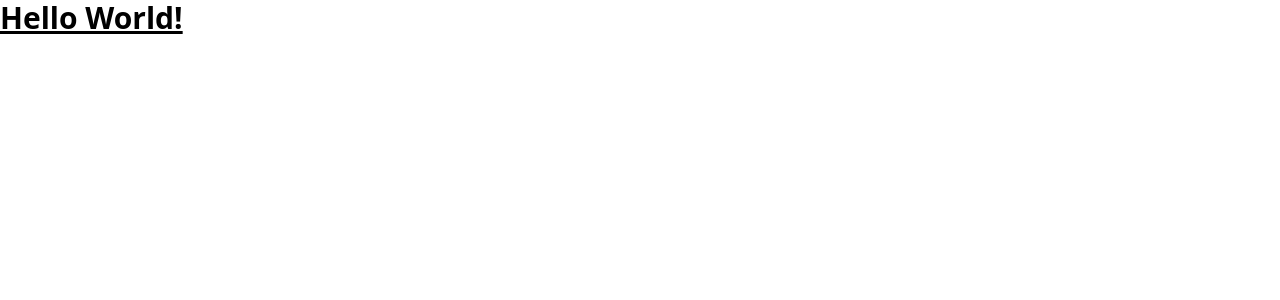
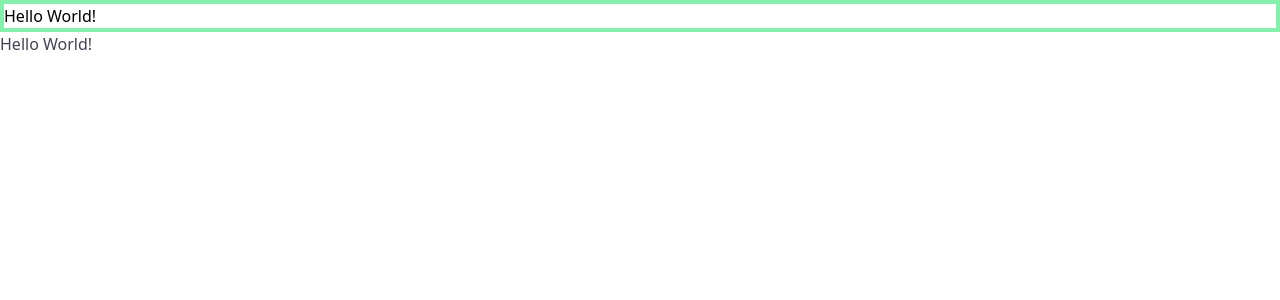
Before and after one commit to johnpathadan/react-tailwind, a React (Vite) app: page / in a window 1280 px wide. Shown: the top 300 px of the page. Built offline with nearby package versions, Linux system fonts and the light colour scheme.

Commit message:
feat: tailwind colors

```diff
--- a/src/App.jsx
+++ b/src/App.jsx
@@ -1,5 +1,10 @@
 function App() {
-  return <h1 className="text-3xl font-bold underline">Hello World!</h1>;
+  return (
+    <div>
+      <h1 className="border-4 border-green-300">Hello World!</h1>
+      <h1 className="text-vuejs-932">Hello World!</h1>
+    </div>
+  );
 }
 
 export default App;
--- a/tailwind.config.js
+++ b/tailwind.config.js
@@ -2,7 +2,15 @@
 export default {
   content: ["./index.html", "./src/**/*.{js,ts,jsx,tsx}"],
   theme: {
-    extend: {},
+    extend: {
+      colors: {
+        // vuejs: "#3af736",
+        vuejs: {
+          100: "#3af736",
+          932: "#434252",
+        },
+      },
+    },
   },
   plugins: [],
 };
```
